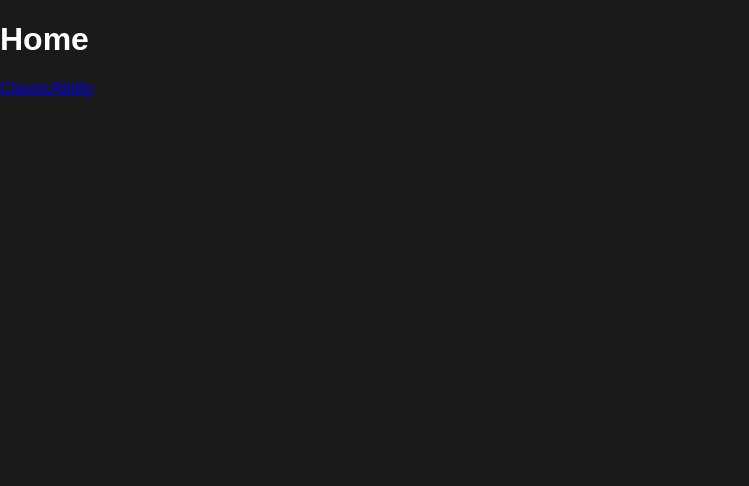
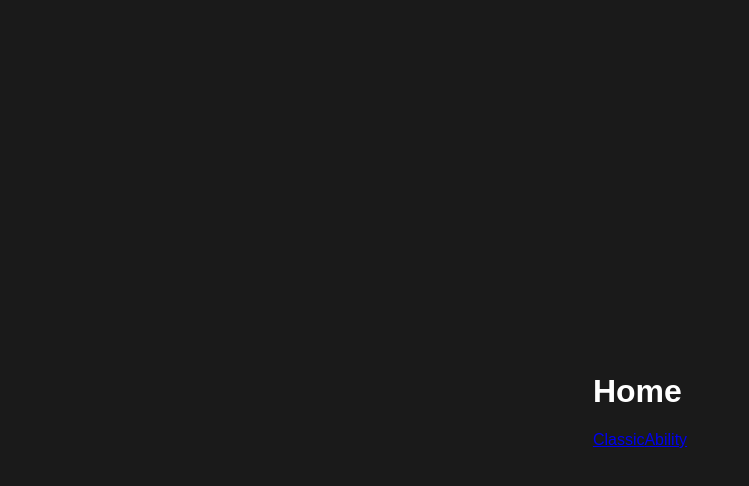
Before and after one commit to ALBERICLOOS/deadlockle, a React (Create React App) app in the folder frontend/: page / in a window 1280 px wide. Shown: the top 486 px of the page, without its empty margins (0-749 px from the left). Built offline with nearby package versions, Linux system fonts and the light colour scheme.

Commit message:
add background css

```diff
--- a/frontend/src/App.tsx
+++ b/frontend/src/App.tsx
@@ -4,9 +4,22 @@ import {BrowserRouter, Route, Routes} from "react-router-dom";
 import Home from "./pages/Home";
 import Classic from "./pages/Classic";
 import Ability from "./pages/Ability";
+import Box from "@mui/material/Box";
+import {styled} from "@mui/system";
+
+
+const AppContainer = styled(Box)(({ theme }) => ({
+    backgroundColor: '#1a1a1a', // Dark background color
+    minHeight: '100vh', // Ensure it covers the full height of the page
+    display: 'flex',
+    justifyContent: 'center',
+    alignItems: 'center',
+    flexDirection: 'column',
+}));
 
 export default function App() {
     return (
+        <AppContainer>
             <BrowserRouter>
                 <Routes>
                     <Route index element={<Home />} />
@@ -14,5 +27,6 @@ export default function App() {
                     <Route path="ability" element={<Ability/>} />
                 </Routes>
             </BrowserRouter>
+        </AppContainer>
     );
 }
```
Lines whose indentation alone changed are shown as unchanged.
